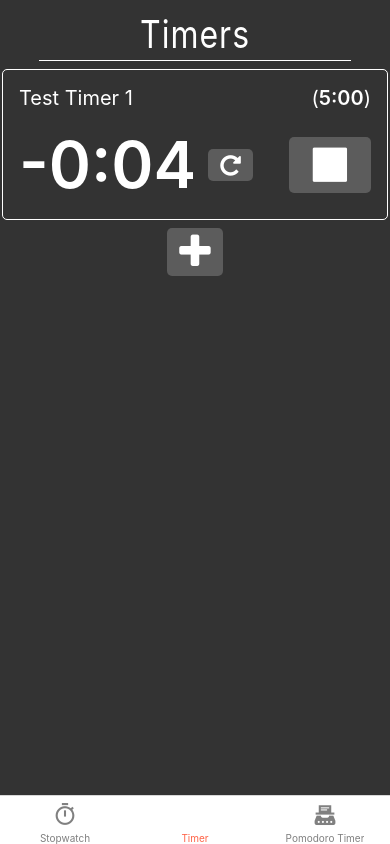
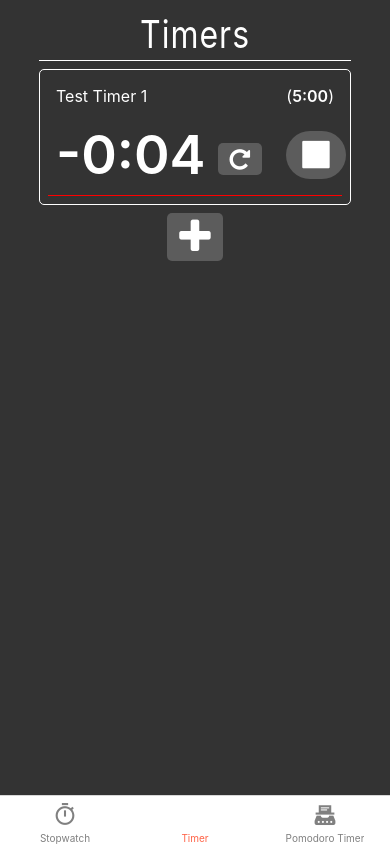
Before and after one commit to PLCoster/cs50m-project1-pomodoro, a React Native app: screen /Timer in a window 390 px wide. Built offline with nearby package versions, Linux system fonts and the light colour scheme.

Commit message:
feat: added a simple graphical display of the percentage of timer remaining/expired to the Timer component

```diff
--- a/components/Timer.jsx
+++ b/components/Timer.jsx
@@ -9,6 +9,7 @@ import sharedStyles from './styles/sharedStyles';
 
 const styles = StyleSheet.create({
   timerContainer: {
+    width: '80%',
     minWidth: '40%',
     borderWidth: StyleSheet.hairlineWidth,
     borderColor: '#fff',
@@ -21,17 +22,28 @@ const styles = StyleSheet.create({
     padding: 8,
   },
   timerDetailsText: {
-    fontSize: 20,
+    fontSize: 16,
     color: '#fff',
+  },
+  timerResetButton: {
+    marginTop: 16,
   },
   timerLargeButtonContainer: {
     justifyContent: 'flex-end',
   },
   timerLargeButton: {
-    marginLeft: 24,
     marginRight: 0,
     paddingVertical: 8,
-    paddingHorizontal: 24,
+    paddingHorizontal: 16,
+    borderRadius: 100,
+  },
+  timerRemainingLine: {
+    borderBottomWidth: StyleSheet.hairlineWidth,
+    borderBottomColor: '#fff',
+  },
+  timerElapsedLine: {
+    borderBottomWidth: StyleSheet.hairlineWidth,
+    borderBottomColor: 'red',
   },
 });
 
@@ -46,7 +58,12 @@ function Timer({
   updateTimer,
   deleteTimer,
 }) {
-  console.log(initialTimerSeconds);
+  const percentTimerRemaining =
+    Math.round(
+      Math.max(currentTimerMilliSeconds / (initialTimerSeconds * 1000), 0) *
+        1000,
+    ) / 1000;
+
   const toggleTimerRunning = () => {
     updateTimer(id, {
       id,
@@ -78,7 +95,7 @@ function Timer({
           <ClockDisplay
             currentTimerMilliSecs={initialTimerSeconds * 1000}
             showTenths={false}
-            fontSize={20}
+            fontSize={16}
           />
           )
         </Text>
@@ -88,11 +105,13 @@ function Timer({
           <ClockDisplay
             currentTimerMilliSecs={currentTimerSeconds * 1000}
             showTenths={false}
+            fontSize={54}
           />
           {currentTimerSeconds < initialTimerSeconds ? (
             <Pressable
               style={({ pressed }) => [
                 sharedStyles.button,
+                styles.timerResetButton,
                 pressed ? sharedStyles.buttonPressed : null,
               ]}
               accessibilityLabel={`Reset the Timer`}
@@ -117,9 +136,9 @@ function Timer({
               onPress={toggleTimerRunning}
             >
               {timerRunning ? (
-                <FontAwesome name="pause" size={40} color="white" />
+                <FontAwesome name="pause" size={32} color="white" />
               ) : (
-                <FontAwesome name="play" size={40} color="white" />
+                <FontAwesome name="play" size={32} color="white" />
               )}
             </Pressable>
           ) : (
@@ -134,10 +153,28 @@ function Timer({
               } the timer`}
               onPress={resetTimer}
             >
-              <FontAwesome name="stop" size={40} color="white" />
+              <FontAwesome name="stop" size={32} color="white" />
             </Pressable>
           )}
         </View>
+      </View>
+      <View style={[sharedStyles.flexRow, sharedStyles.fullWidth]}>
+        <View
+          style={[
+            styles.timerRemainingLine,
+            {
+              flex: percentTimerRemaining,
+            },
+          ]}
+        />
+        <View
+          style={[
+            styles.timerElapsedLine,
+            {
+              flex: 1 - percentTimerRemaining,
+            },
+          ]}
+        />
       </View>
     </View>
   );
```
